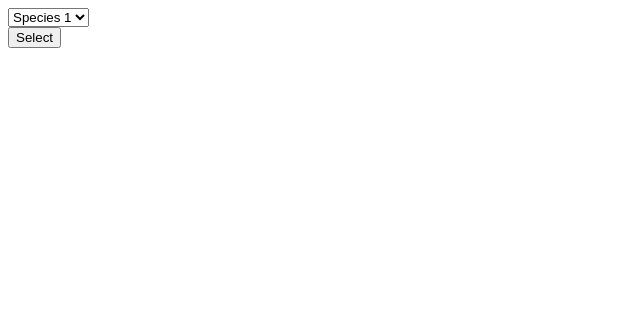
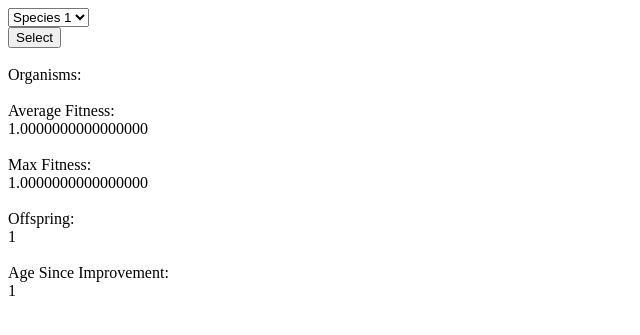
Before and after one commit to jasonb5/pyneat-web, a Django app: a page that uses neatweb/templates/neatweb/species.html in a window 1280 px wide. Shown: the top 335 px of the page, without its empty margins (0-640 px from the left). Run offline with Django 3.2, Linux system fonts and the light colour scheme; tables that the repository leaves empty hold one stand-in row (values such as "Sample post"); some libraries are stand-ins or nearby versions.

Commit message:
Adds species attributes

```diff
--- a/neatweb/templates/neatweb/species.html
+++ b/neatweb/templates/neatweb/species.html
@@ -8,9 +8,30 @@
 </select>
 
 {% with sel_spec=spec_list|first %}
+<div>
 <form id="spec_form"
       action="/neat/experiment-{{ exp_id }}/population-{{ sel_spec.population_id }}/generation-{{ sel_spec.generation_id}}/species-{{ sel_spec.id }}">
   <input type="submit" value="Select">
 </form>
+<div><br>
+Organisms:
+<div id="organisms">
+</div><br>
+Average Fitness:
+<div id="avg_fitness">
+  {{ sel_spec.avg_fitness }}
+</div><br>
+Max Fitness:
+<div id="max_fitness">
+  {{ sel_spec.max_fitness }}
+</div><br>
+Offspring:
+<div id="offspring">
+  {{ sel_spec.offspring }}
+</div><br>
+Age Since Improvement:
+<div id="age_since_imp">
+  {{ sel_spec.age_since_imp }}
+</div><br>
 {% endwith %}
 {% endblock %}
```
